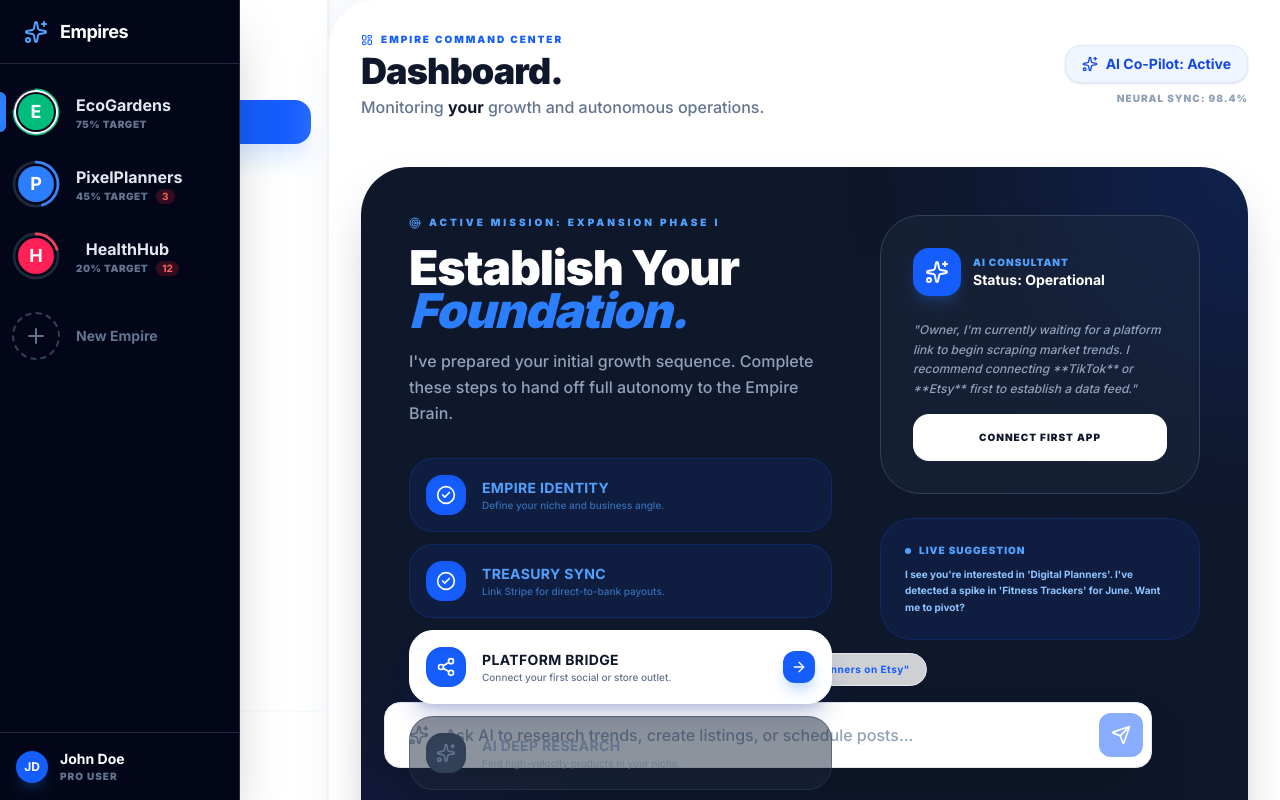
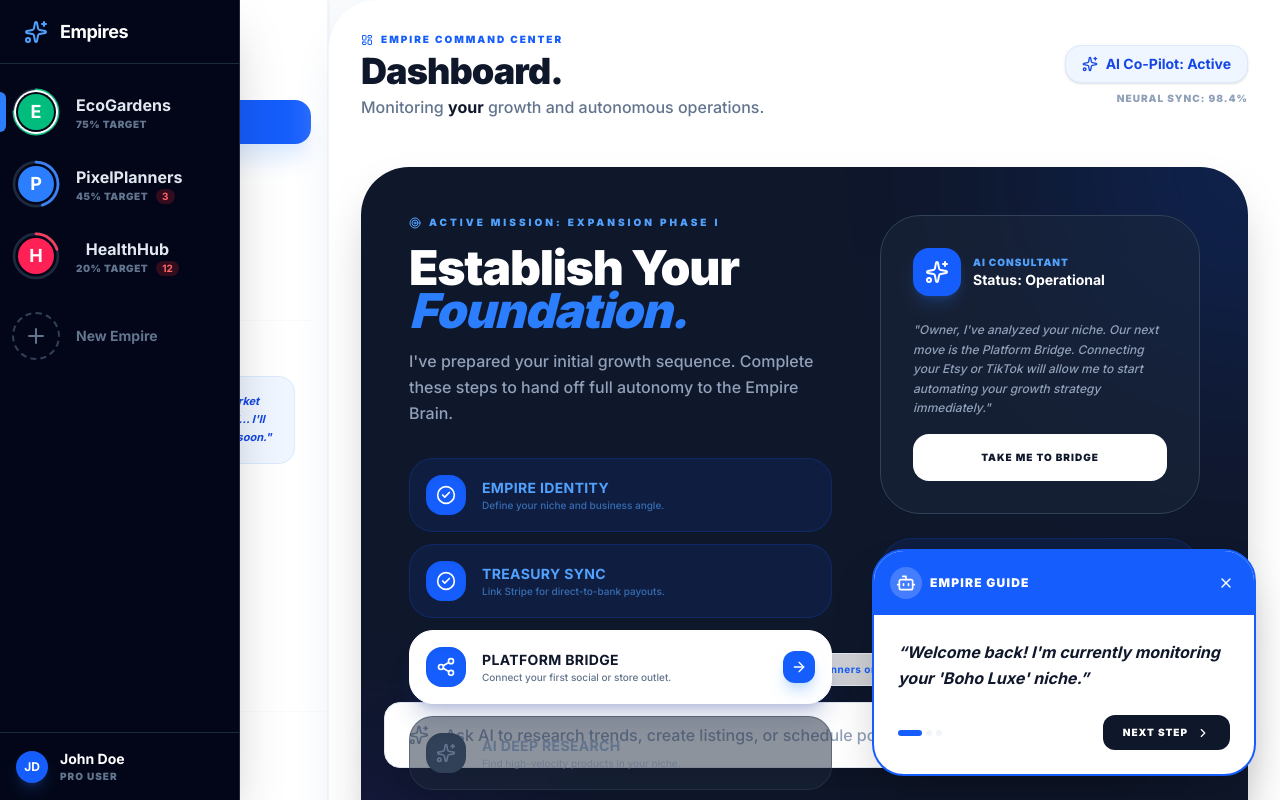
Before and after one commit to EmpireLaunchCEO/EmpireLaunchAI-frontend, a Next.js app: page /dashboard in a window 1280 px wide. Shown: the top 800 px of the page. Built offline with nearby package versions, Linux system fonts and the light colour scheme; no server answers.

Commit message:
AI Interactivity Sync: Global AI Guide, Live Brain Guidance, and Production Link Refinement

```diff
--- a/src/app/(authenticated)/settings/page.tsx
+++ b/src/app/(authenticated)/settings/page.tsx
@@ -107,7 +107,7 @@ export default function SettingsPage() {
                   <p className="text-lg font-medium leading-relaxed opacity-90">
                     “Great choice! To link <span className="font-black text-white underline">{walkthroughApp}</span>, I'll need your API credentials.
                     {walkthroughApp.toLowerCase().includes('etsy') ? (
-                      " For Etsy, you'll need to create a Developer account at etsy.com/developers and generate a Keystring and Shared Secret. Use 'http://localhost:3000' as your application Website URL if asked."
+                      " For Etsy, you'll need to create a Developer account at etsy.com/developers and generate a Keystring and Shared Secret. Use 'https://empire-launch-ai.vercel.app' as your application Website URL."
                     ) : (
                       " Usually, this involves creating a Developer account on their platform and generating a Client ID and Secret. I'll guide you through every click once you have those ready."
                     )}”
--- a/src/app/layout.tsx
+++ b/src/app/layout.tsx
@@ -2,6 +2,7 @@ import type { Metadata } from "next";
 import { Inter } from "next/font/google";
 import "./globals.css";
 import { EmpireProvider } from "@/lib/EmpireContext";
+import { GlobalAIGuide } from "@/components/GlobalAIGuide";
 
 const inter = Inter({ subsets: ["latin"] });
 
@@ -20,6 +21,7 @@ export default function RootLayout({
       <body className={`${inter.className} bg-slate-50 text-slate-900`}>
         <EmpireProvider>
           {children}
+          <GlobalAIGuide />
         </EmpireProvider>
       </body>
     </html>
--- a/src/components/Dashboard/MissionBriefing.tsx
+++ b/src/components/Dashboard/MissionBriefing.tsx
@@ -161,14 +161,17 @@ export function MissionBriefing() {
 
             <div className="space-y-4">
               <p className="text-xs font-medium text-slate-400 leading-relaxed italic">
-                "Owner, I'm currently waiting for a platform link to begin scraping market trends. I recommend connecting **TikTok** or **Etsy** first to establish a data feed."
+                {steps[2].status === 'current'
+                  ? "\"Owner, I've analyzed your niche. Our next move is the Platform Bridge. Connecting your Etsy or TikTok will allow me to start automating your growth strategy immediately.\""
+                  : "\"I've successfully linked your store. I'm currently running AI Deep Research on your competitors. I'll have a list of winning product suggestions ready for your review in about 20 minutes.\""
+                }
               </p>
 
               <Link
-                href="/settings"
+                href={steps[2].status === 'current' ? "/settings" : "/review"}
                 className="block w-full py-4 bg-white text-slate-900 rounded-2xl font-black text-[10px] uppercase tracking-widest hover:bg-blue-50 transition-colors text-center active:scale-[0.98]"
               >
-                Connect First App
+                {steps[2].status === 'current' ? "Take Me to Bridge" : "Go to Review Queue"}
               </Link>
             </div>
           </div>
--- /dev/null
+++ b/src/components/GlobalAIGuide.tsx
@@ -0,0 +1,121 @@
+"use client";
+
+import React, { useState, useEffect } from 'react';
+import { motion, AnimatePresence } from 'framer-motion';
+import { Sparkles, X, ChevronRight, MessageSquare, Bot } from 'lucide-react';
+import { usePathname } from 'next/navigation';
+
+const pageGuidance: Record<string, string[]> = {
+  '/dashboard': [
+    "Welcome back! I'm currently monitoring your 'Boho Luxe' niche.",
+    "Our primary objective today is establishing the 'Platform Bridge'.",
+    "Once you connect Etsy or TikTok, I can begin the Deep Research phase."
+  ],
+  '/settings': [
+    "This is the command center for your integrations.",
+    "Use the search bar at the top if you want to link a specific app.",
+    "For Etsy setup, use 'https://empire-launch-ai.vercel.app' as your application website URL."
+  ],
+  '/review': [
+    "This is your Approval Queue. Nothing goes live without your 'OK'.",
+    "I'll post suggestions here as soon as our platform bridge is live.",
+    "You can edit my drafts before they are published to your socials."
+  ],
+  '/analytics': [
+    "Here we track our ROI and Viral Velocity.",
+    "I'm waiting for data from your connected apps to generate our first report.",
+    "Once synced, I'll show you exactly which products are making the most profit."
+  ]
+};
+
+export function GlobalAIGuide() {
+  const pathname = usePathname();
+  const [isVisible, setIsVisible] = useState(false);
+  const [currentTip, setCurrentTip] = useState(0);
+  const guidance = pageGuidance[pathname as keyof typeof pageGuidance] || [];
+
+  useEffect(() => {
+    if (guidance.length > 0) {
+      const timer = setTimeout(() => setIsVisible(true), 1500);
+      return () => clearTimeout(timer);
+    }
+  }, [pathname]);
+
+  const nextTip = () => {
+    if (currentTip < guidance.length - 1) {
+      setCurrentTip(currentTip + 1);
+    } else {
+      setIsVisible(false);
+      setCurrentTip(0);
+    }
+  };
+
+  return (
+    <AnimatePresence>
+      {isVisible && guidance.length > 0 && (
+        <motion.div
+          initial={{ opacity: 0, y: 100, scale: 0.9 }}
+          animate={{ opacity: 1, y: 0, scale: 1 }}
+          exit={{ opacity: 0, y: 20, scale: 0.9 }}
+          className="fixed bottom-6 right-6 z-[100] max-w-sm w-full"
+        >
+          <div className="bg-white rounded-[32px] shadow-2xl border-2 border-blue-600 overflow-hidden">
+            <div className="bg-blue-600 p-4 flex items-center justify-between text-white">
+              <div className="flex items-center gap-2">
+                <div className="w-8 h-8 rounded-full bg-white/20 flex items-center justify-center">
+                  <Bot className="w-5 h-5" />
+                </div>
+                <span className="font-black text-xs uppercase tracking-widest">Empire Guide</span>
+              </div>
+              <button onClick={() => setIsVisible(false)} className="p-1 hover:bg-white/10 rounded-lg transition-colors">
+                <X className="w-4 h-4" />
+              </button>
+            </div>
+
+            <div className="p-6 space-y-6">
+              <div className="flex gap-4">
+                <div className="flex-1">
+                  <p className="text-slate-900 font-bold text-base leading-relaxed italic">
+                    “{guidance[currentTip]}”
+                  </p>
+                </div>
+              </div>
+
+              <div className="flex items-center justify-between">
+                <div className="flex gap-1">
+                  {guidance.map((_, i) => (
+                    <div
+                      key={i}
+                      className={`h-1.5 rounded-full transition-all ${i === currentTip ? 'w-6 bg-blue-600' : 'w-1.5 bg-slate-100'}`}
+                    />
+                  ))}
+                </div>
+                <button
+                  onClick={nextTip}
+                  className="flex items-center gap-2 bg-slate-900 text-white px-5 py-2.5 rounded-xl font-black text-[10px] uppercase tracking-widest hover:bg-blue-600 transition-all group"
+                >
+                  {currentTip === guidance.length - 1 ? 'Got it' : 'Next Step'}
+                  <ChevronRight className="w-3.5 h-3.5 group-hover:translate-x-0.5 transition-transform" />
+                </button>
+              </div>
+            </div>
+          </div>
+        </motion.div>
+      )}
+
+      {!isVisible && (
+        <motion.button
+          initial={{ opacity: 0, scale: 0.5 }}
+          animate={{ opacity: 1, scale: 1 }}
+          onClick={() => {
+            setIsVisible(true);
+            setCurrentTip(0);
+          }}
+          className="fixed bottom-6 right-6 z-[100] w-14 h-14 bg-blue-600 text-white rounded-full shadow-2xl flex items-center justify-center hover:scale-110 transition-all active:scale-95 group"
+        >
+          <Sparkles className="w-6 h-6 fill-current group-hover:animate-pulse" />
+        </motion.button>
+      )}
+    </AnimatePresence>
+  );
+}
--- a/src/components/Sidebar.tsx
+++ b/src/components/Sidebar.tsx
@@ -42,8 +42,8 @@ export function Sidebar() {
               className={cn(
                 "flex items-center gap-3 px-4 py-3 rounded-2xl transition-all font-bold text-sm",
                 isActive
-                  ? "bg-blue-600 text-white shadow-xl shadow-blue-100"
-                  : "text-slate-400 hover:text-slate-900 hover:bg-slate-50"
+                ? "bg-blue-600 text-white shadow-xl shadow-blue-100"
+                : "text-slate-400 hover:text-slate-900 hover:bg-slate-50"
               )}
             >
               <item.icon className="w-5 h-5" />
@@ -51,6 +51,18 @@ export function Sidebar() {
             </Link>
           );
         })}
+
+        <div className="mt-8 px-4 pt-6 border-t border-slate-50">
+          <div className="flex items-center gap-2 mb-4">
+            <div className="w-2 h-2 rounded-full bg-green-500 animate-pulse" />
+            <span className="text-[10px] font-black uppercase tracking-widest text-slate-400">AI Brain Live</span>
+          </div>
+          <div className="p-4 rounded-2xl bg-blue-50 border border-blue-100">
+             <p className="text-[11px] font-bold text-blue-700 leading-relaxed italic">
+               "Analyzing TikTok market trends for 'Boho Luxe'... I'll suggest new content soon."
+             </p>
+          </div>
+        </div>
       </nav>
 
       <div className="p-6 border-t border-slate-50">
```
